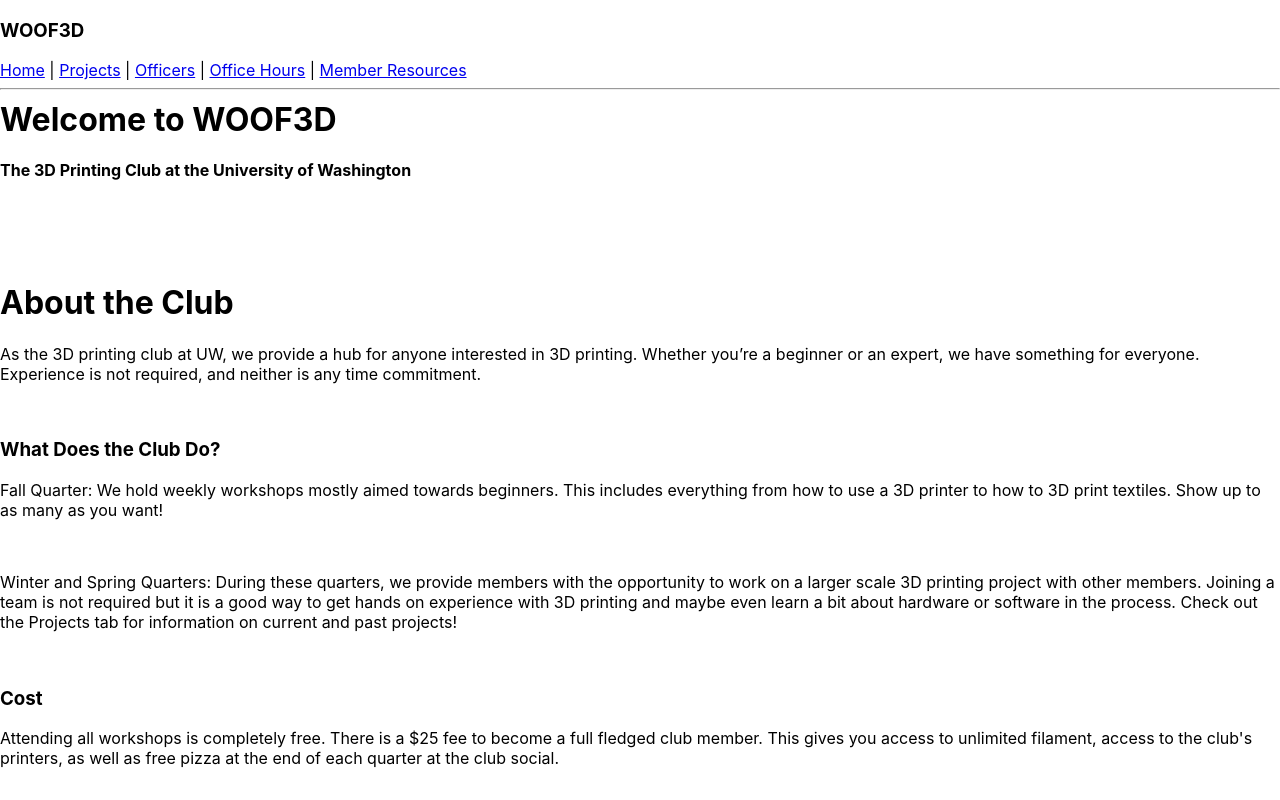
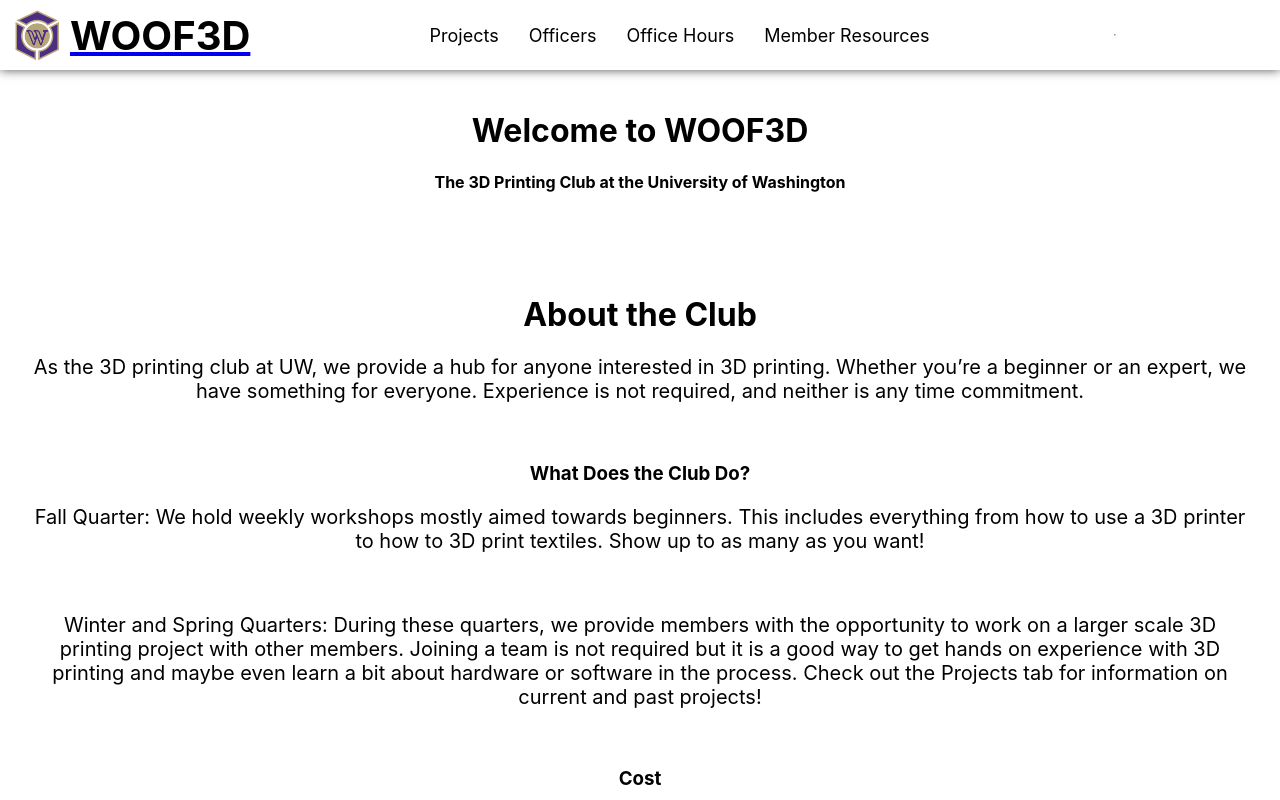
Before and after one commit to woof3dUW/WOOF3D-Website, a React (Create React App) app: page / in a window 1280 px wide. Shown: the top 800 px of the page. Built offline with nearby package versions, Linux system fonts and the light colour scheme.

Commit message:
Added some basic CSS for the home page and added CSS for the header, but couldn't align the links to the right yet or get rid of a thin line (not an underline) that appeaed underneath the WOOF3D text in the top left

```diff
--- a/src/App.js
+++ b/src/App.js
@@ -5,7 +5,7 @@
 
 function App() {
   return (
-    <Routes />
+    <Routes/>
   );
 }
 
--- /dev/null
+++ b/src/components/Header.css
@@ -0,0 +1,46 @@
+.Header {
+    position: fixed;
+    top: 0;
+    left: 0;
+    background-color: rgb(255, 255, 255);
+    color: black;
+    width: 100%;
+    height: 70px;
+    margin: 0;
+    display: flex;
+    align-items: center;
+    box-shadow: 0 0 10px 0 rgb(83, 83, 83);
+}
+
+.HomeButton {
+    display: flex;
+    align-items: center;
+    justify-content: flex-start;
+    margin-left: 10px;
+    text-align: left;
+    height: 100%;
+}
+
+.HeaderImg {
+    height: 55px;
+}
+
+.HeaderText {
+    font-size: 40px;
+    margin: 5px;
+    color: black;
+    text-decoration: none;
+}
+
+.Navbar {
+    margin-left: auto;
+}
+
+.NavItem {
+    padding-right: 10px;
+    font-size: 18px;
+    margin: 10px;
+    color: black;
+    text-decoration: none;
+    /* margin-left: auto; */
+}
--- a/src/components/Header.js
+++ b/src/components/Header.js
@@ -1,19 +1,17 @@
 import { Link } from "react-router-dom";
+import "./Header.css";
 
 export const Header = () => {
     return (
         <>
-        <header style={{position: "fixed", top: 0, left: 0, backgroundColor: "white", color: "black", width: "100%"}}>
-            <h3>WOOF3D</h3>
-            <Link to="/">Home</Link>
-            {" | "}
-            <Link to="/projects">Projects</Link>
-            {" | "}
-            <Link to="/officers">Officers</Link>
-            {" | "}
-            <Link to="/officehours">Office Hours</Link>
-            {" | "}
-            <Link to="/resources">Member Resources</Link>
+        <header className="Header">
+            <Link to="/"><div className="HomeButton"><img className="HeaderImg" src="woof3dlogo.png" alt="WOOF3D Logo"/><h3 className="HeaderText">WOOF3D</h3></div></Link>
+            <div className="Navbar">
+                <Link className="NavItem" to="/projects">Projects</Link>
+                <Link className="NavItem" to="/officers">Officers</Link>
+                <Link className="NavItem" to="/officehours">Office Hours</Link>
+                <Link className="NavItem" to="/resources">Member Resources</Link>
+            </div>
             <hr></hr>
         </header>
         </>
--- a/src/pages/HomePage.js
+++ b/src/pages/HomePage.js
@@ -1,10 +1,11 @@
 import { Header } from "../components/Header";
+import "./Page.css";
 
 export const HomePage = () => {
       return (
         <div>
             <Header/>
-            <main style={{marginTop: "100px"}}>
+            <main className="MainContent">
 
                 <h1>Welcome to WOOF3D</h1>
                 <h4>The 3D Printing Club at the University of Washington</h4>
@@ -31,24 +32,6 @@
                 <p>Attending all workshops is completely free. There is a $25 fee to become a full fledged club member.
                     This gives you access to unlimited filament, access to the club's printers, as well as free pizza at the end of each quarter at the club social.
                 </p>
-                <br></br>
-                <br></br>
-                <br></br>
-                <br></br>
-                <br></br>
-                <br></br>
-                <br></br>
-                <br></br>
-                <br></br>
-                <br></br>
-                <br></br>
-                <br></br>
-                <br></br>
-                <br></br>
-                <br></br>
-                <br></br>
-                <br></br>
-                <p>Test</p>
             </main>
         </div>
     );
--- /dev/null
+++ b/src/pages/Page.css
@@ -0,0 +1,9 @@
+.MainContent {
+    text-align: center;
+    margin-top: 60px;
+    padding: 30px;
+}
+
+p {
+    font-size: 20px;
+}
```
Also changed, not shown: src/components/woof3dlogo.png (added).
